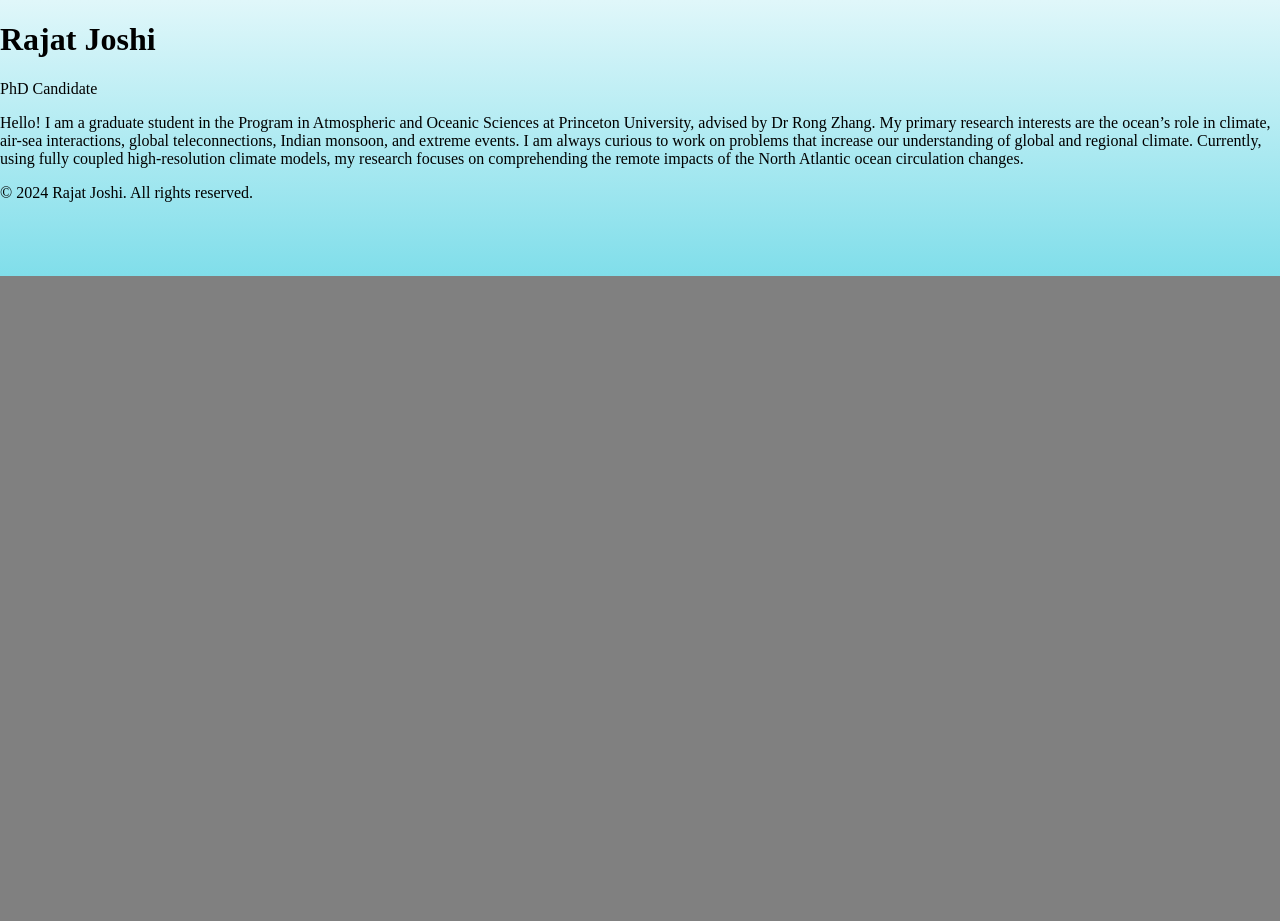
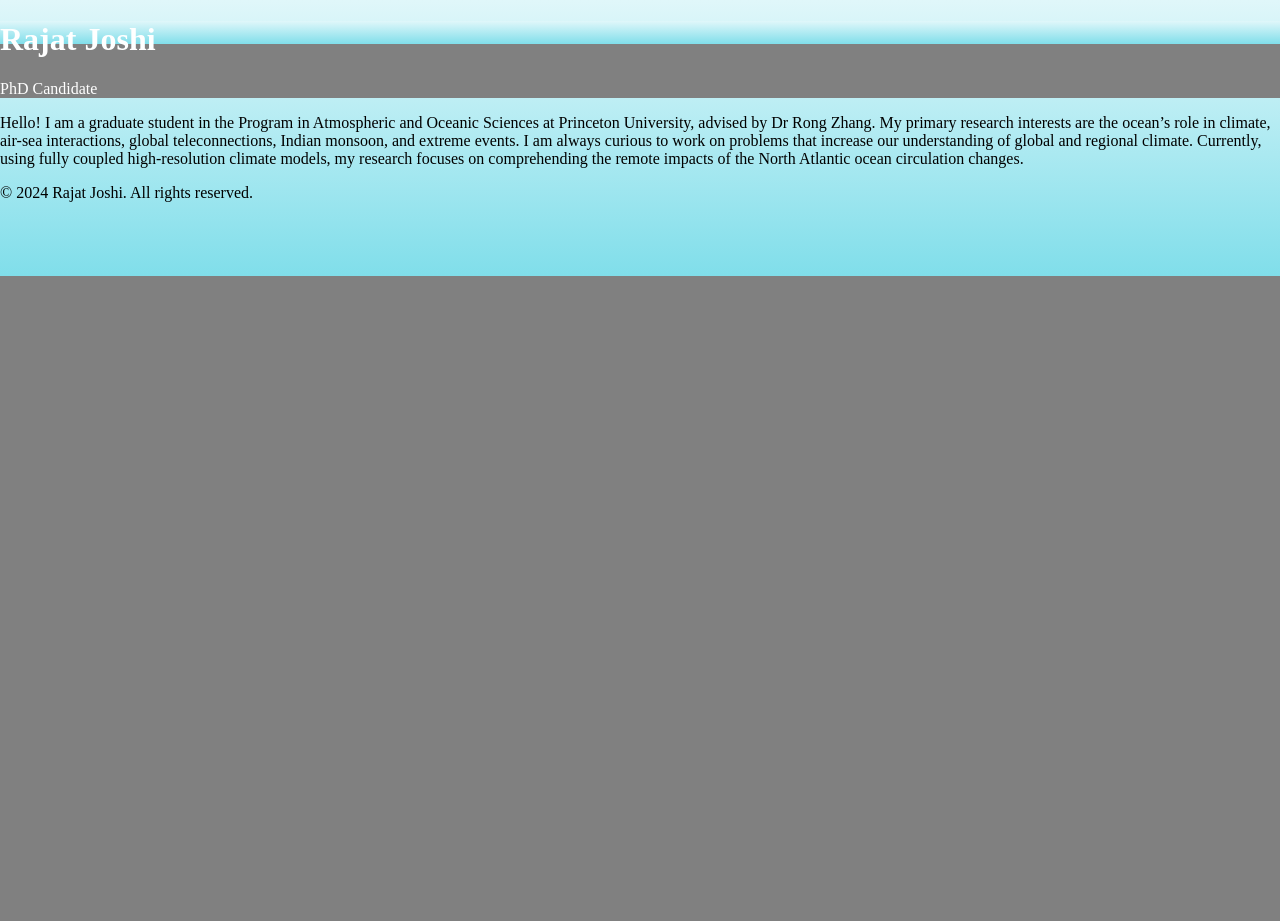
Before and after one commit to rajatjoshi8/rajatjoshi.github.io, a Jekyll site: the page built from index.md, in a window 1280 px wide. Built offline with Jekyll 4.4.1, drawn with Linux system fonts in a browser that asks for light colours.

Commit message:
custom.css

```diff
--- a/assets/custom.css
+++ b/assets/custom.css
@@ -1,11 +1,22 @@
-/* Apply gradient and solid color background */
+/* Style for the body with gradient at the top 30% and solid gray for the remaining */
 body {
-  background: linear-gradient(to bottom,
-                              #e0f7fa 0%,        /* Light cloud-like color */
-                              #80deea 30%,       /* Mid gradient color */
-                              #808080 30%,       /* Start of gray color */
-                              #808080 100%);     /* Solid gray color */
-  background-repeat: no-repeat; /* Prevent repeating */
-  height: 100vh; /* Set height to ensure full viewport coverage */
-  margin: 0; /* Remove any default margin */
+    background: linear-gradient(to bottom,
+                                #e0f7fa 0%,      /* Light cloud color */
+                                #80deea 30%,     /* Transition to ocean blue */
+                                #808080 30%,     /* Start of solid gray color */
+                                #808080 100%);   /* Continue gray to bottom */
+    background-repeat: no-repeat; /* Ensure the background does not repeat */
+    height: 100vh; /* Set height to cover the full viewport */
+    margin: 0; /* Remove default margin */
 }
+
+/* Optional: If you want to apply the gradient only to a specific section */
+.page-header {
+    background: linear-gradient(to bottom,
+                                #e0f7fa 0%,
+                                #80deea 30%,
+                                #808080 30%,
+                                #808080 100%);
+    background-repeat: no-repeat; /* Prevent repeating */
+    color: #ffffff; /* Ensure text contrasts well */
+}
```
